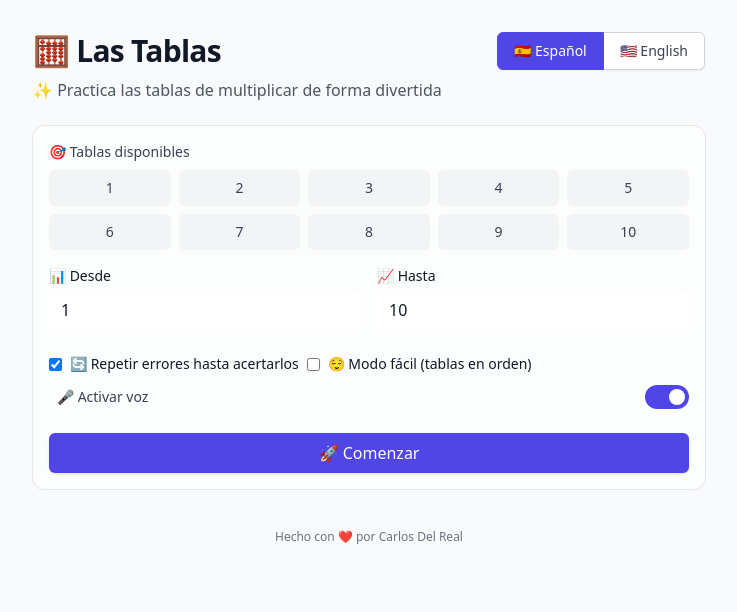
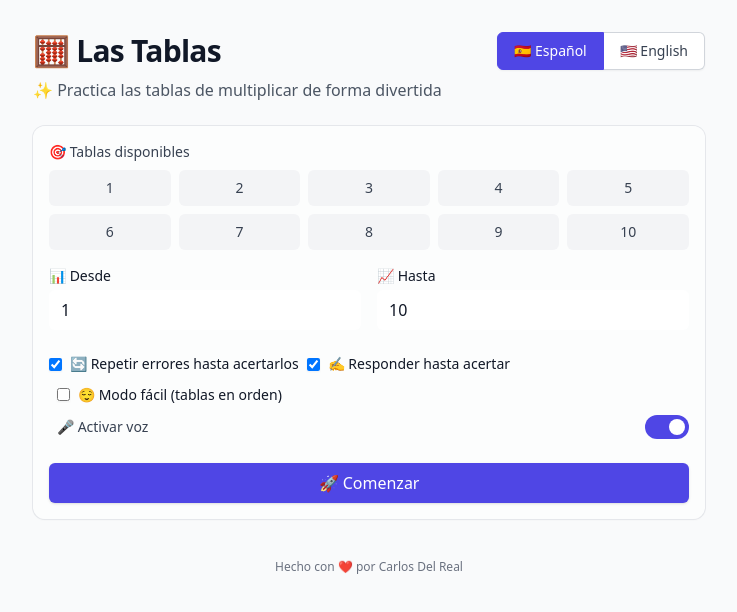
Before and after one commit to carloshdelreal/lastablas, a React (Vite) app: page / in a window 1280 px wide. Shown: the top 612 px of the page, without its empty margins (271-1008 px from the left). Built offline with nearby package versions, Linux system fonts and the light colour scheme.

Commit message:
feat: answer until correct

```diff
--- a/src/App.tsx
+++ b/src/App.tsx
@@ -16,6 +16,8 @@ function App(): JSX.Element {
     setRangeTo,
     repeatErrors,
     setRepeatErrors,
+    requireCorrect,
+    setRequireCorrect,
     easyMode,
     setEasyMode,
     voiceEnabled,
@@ -79,6 +81,8 @@ function App(): JSX.Element {
             setRangeTo={setRangeTo}
             repeatErrors={repeatErrors}
             setRepeatErrors={setRepeatErrors}
+            requireCorrect={requireCorrect}
+            setRequireCorrect={setRequireCorrect}
             easyMode={easyMode}
             setEasyMode={setEasyMode}
             voiceEnabled={voiceEnabled}
--- a/src/hooks/useGame.ts
+++ b/src/hooks/useGame.ts
@@ -8,6 +8,7 @@ export function useGame() {
   const [rangeFrom, setRangeFrom] = useState<number>(1);
   const [rangeTo, setRangeTo] = useState<number>(10);
   const [repeatErrors, setRepeatErrors] = useState<boolean>(true);
+  const [requireCorrect, setRequireCorrect] = useState<boolean>(true);
   const [easyMode, setEasyMode] = useState<boolean>(false);
   const [voiceEnabled, setVoiceEnabled] = useState<boolean>(true);
   const [language, setLanguage] = useState<Language>('es');
@@ -48,6 +49,12 @@ export function useGame() {
 
     setAnswers(prev => [...prev, record]);
 
+    // Don't skip errors: keep the same question until answered correctly.
+    if (requireCorrect && !ok) {
+      setAnswer('');
+      return;
+    }
+
     // `deck` holds the upcoming questions (current is tracked separately).
     const upcoming = deck.slice();
     if (repeatErrors && !ok) {
@@ -85,6 +92,8 @@ export function useGame() {
     setRangeTo,
     repeatErrors,
     setRepeatErrors,
+    requireCorrect,
+    setRequireCorrect,
     easyMode,
     setEasyMode,
     voiceEnabled,
--- a/src/ui/Setup.tsx
+++ b/src/ui/Setup.tsx
@@ -14,6 +14,8 @@ type SetupProps = {
   setRangeTo: (value: number) => void;
   repeatErrors: boolean;
   setRepeatErrors: (value: boolean) => void;
+  requireCorrect: boolean;
+  setRequireCorrect: (value: boolean) => void;
   easyMode: boolean;
   setEasyMode: (value: boolean) => void;
   voiceEnabled: boolean;
@@ -32,6 +34,8 @@ export default function Setup(props: SetupProps): JSX.Element {
     setRangeTo,
     repeatErrors,
     setRepeatErrors,
+    requireCorrect,
+    setRequireCorrect,
     easyMode,
     setEasyMode,
     voiceEnabled,
@@ -148,6 +152,16 @@ export default function Setup(props: SetupProps): JSX.Element {
         <label className="inline-flex items-center gap-2 text-sm">
           <input
             type="checkbox"
+            checked={requireCorrect}
+            onChange={e => setRequireCorrect(e.target.checked)}
+            className="rounded border-gray-300 text-indigo-600 shadow-sm focus:ring-indigo-500"
+          />
+          {t.requireCorrect}
+        </label>
+
+        <label className="inline-flex items-center gap-2 text-sm">
+          <input
+            type="checkbox"
             checked={easyMode}
             onChange={e => setEasyMode(e.target.checked)}
             className="rounded border-gray-300 text-indigo-600 shadow-sm focus:ring-indigo-500"
--- a/src/utils/translations.ts
+++ b/src/utils/translations.ts
@@ -11,6 +11,7 @@ export interface Translations {
   from: string;
   to: string;
   repeatErrors: string;
+  requireCorrect: string;
   easyMode: string;
   activateVoice: string;
   start: string;
@@ -56,6 +57,7 @@ export const translations: Record<Language, Translations> = {
     from: '📊 Desde',
     to: '📈 Hasta',
     repeatErrors: '🔄 Repetir errores hasta acertarlos',
+    requireCorrect: '✍️ Responder hasta acertar',
     easyMode: '😌 Modo fácil (tablas en orden)',
     activateVoice: '🎤 Activar voz',
     start: '🚀 Comenzar',
@@ -99,6 +101,7 @@ export const translations: Record<Language, Translations> = {
     from: '📊 From',
     to: '📈 To',
     repeatErrors: '🔄 Repeat errors until correct',
+    requireCorrect: '✍️ Answer until correct',
     easyMode: '😌 Easy mode (tables in order)',
     activateVoice: '🎤 Activate voice',
     start: '🚀 Start',
```
Also changed, not shown: 1 other file (tests, documents, lock files or other folders).
